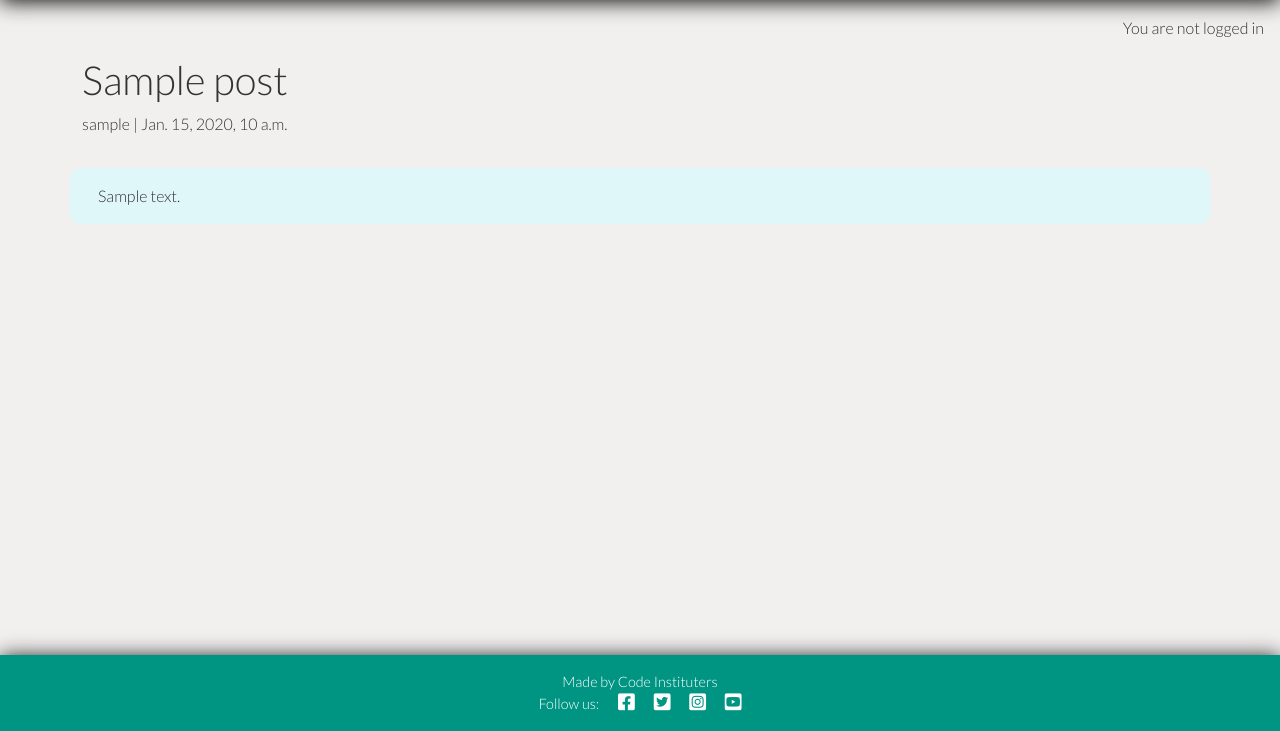
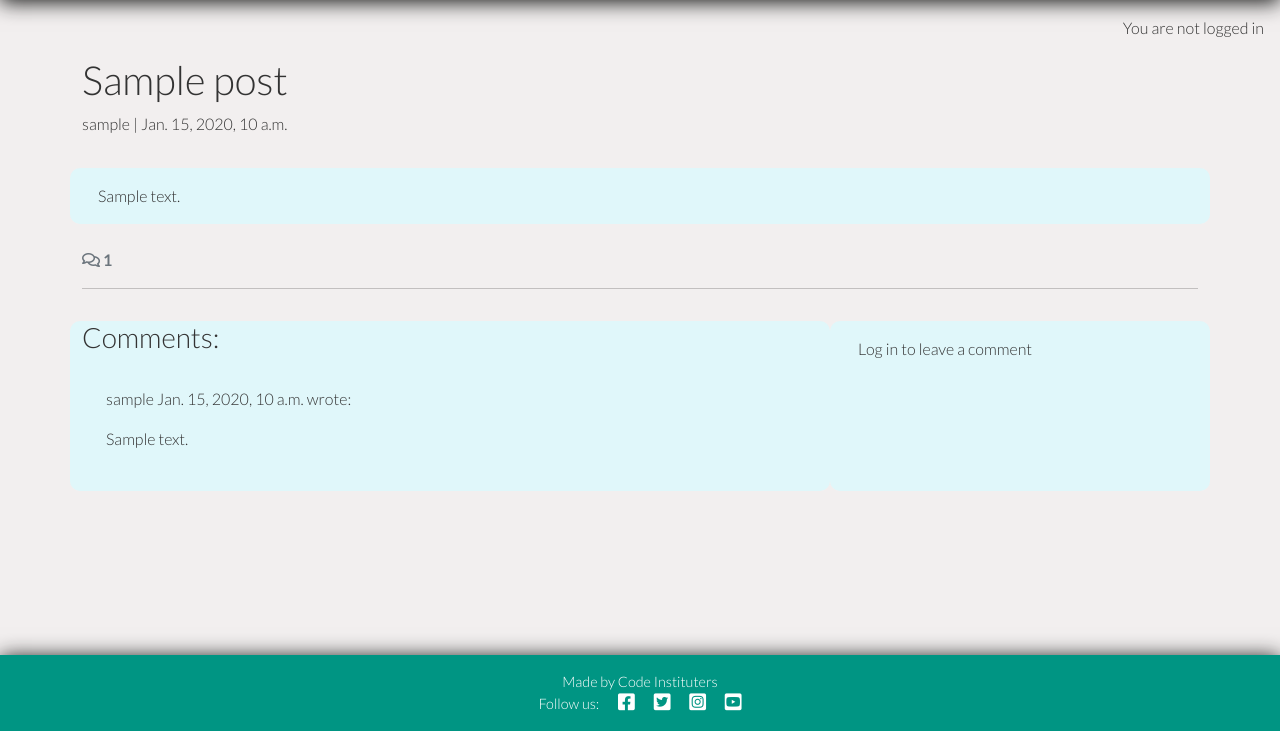
Before and after one commit to marklaban36/card_blog_central, a Django app: a page that uses templates/base.html in a window 1280 px wide. Shown: the part 69-800 px from the top of the page. Run offline with Django 4.2, Linux system fonts and the light colour scheme; tables that the repository leaves empty hold one stand-in row (values such as "Sample post"); some libraries are stand-ins or nearby versions.

Commit message:
Add deleye and edit for user add buttons and messages

```diff
--- a/blog/templates/blog/post_detail.html
+++ b/blog/templates/blog/post_detail.html
@@ -1,5 +1,6 @@
 {% extends 'base.html' %} {% block content %}
 {% load static %}
+{% load crispy_forms_tags %}
 
 <div class="masthead">
     <div class="container">
@@ -26,6 +27,99 @@
             </div>
         </div>
     </div>
+      <!-- Displaying count of comments -->
+  <div class="row">
+    <div class="col-12">
+      <strong class="text-secondary">
+        <i class="far fa-comments"></i> {{ comment_count }}
+      </strong>
+    </div>
+    <div class="col-12">
+      <hr>
+    </div>
+  </div>
+  <!-- Displaying Comments -->
+  <div class="row">
+    <div class="col-md-8 card mb-4  mt-3 ">
+      <h3>Comments:</h3>
+      <div class="card-body">
+        {% for comment in comments %}
+        <div class="p-2 comments
+          {% if not comment.approved and comment.author == user %}
+          faded{% elif not comment.approved %} d-none{% endif %}">
+          <p class="font-weight-bold">
+            {{ comment.author }}
+            <span class="font-weight-normal">
+              {{ comment.created_on }}
+            </span> wrote:
+          </p>
+          <div id="comment{{ comment.id }}">
+            {{ comment.body | linebreaks }}
+          </div>
+          {% if not comment.approved and comment.author == user %}
+          <p class="approval">
+            This comment is awaiting approval
+          </p>
+          {% endif %}
+           {% if user.is_authenticated and comment.author == user %}
+           <button class="btn btn-edit"
+              comment_id="{{ comment.id }}">Edit</button>
+           <button class="btn btn-delete"
+              comment_id="{{ comment.id }}">Delete</button>
+          {% endif %}
+        </div>
+        <!-- Our for loop ends here -->
+        {% endfor %}
+      </div>
+    </div>
+       <!-- Creating New Comments -->
+    <div class="col-md-4 card mb-4 mt-3">
+      <div class="card-body">
+        {% if user.is_authenticated %}
+        <h3>Leave a comment:</h3>
+        <p>Posting as: {{ user.username }}</p>
+        <form id="commentForm" method="post"
+          style="margin-top: 1.3em;">
+          {{ comment_form | crispy }}
+          {% csrf_token %}
+          <button id="submitButton" type="submit"
+            class="btn btn-signup btn-lg">Submit</button>
+        </form>
+        {% else %}
+        <p>Log in to leave a comment</p>
+        {% endif %}
+      </div>
+    </div>
+  </div>
+</div>
+
+<!-- Delete confirmation modal -->
+<div class="modal fade" id="deleteModal" tabindex="-1"
+  aria-labelledby="deleteModalLabel" aria-hidden="true">
+  <div class="modal-dialog">
+    <div class="modal-content">
+      <div class="modal-header">
+        <h5 class="modal-title"
+          id="deleteModalLabel">Delete comment?</h5>
+        <button type="button" class="btn-close"
+          data-bs-dismiss="modal" aria-label="Close"></button>
+      </div>
+      <div class="modal-body">
+        Are you sure you want to delete your comment?
+        This action cannot be undone.
+      </div>
+      <div class="modal-footer">
+        <button type="button" class="btn btn-secondary"
+          data-bs-dismiss="modal">Close</button>
+        <a id="deleteConfirm" href="#" class="btn
+          btn-danger">Delete</a>
+      </div>
+    </div>
+  </div>
 </div>
 
 {% endblock content %}
+
+{% block extras %}
+<script src="{% static 'js/comments.js' %}"></script>
+{% endblock %}
--- a/blog/urls.py
+++ b/blog/urls.py
@@ -4,4 +4,8 @@ from django.urls import path
 urlpatterns = [
     path('', views.PostList.as_view(), name='home'),
     path('<slug:slug>/', views.post_detail, name='post_detail'),
+    path('<slug:slug>/edit_comment/<int:comment_id>',
+         views.comment_edit, name='comment_edit'),
+    path('<slug:slug>/delete_comment/<int:comment_id>',
+         views.comment_delete, name='comment_delete'),
 ]
--- a/blog/views.py
+++ b/blog/views.py
@@ -1,11 +1,14 @@
-from django.shortcuts import render, get_object_or_404
+from django.shortcuts import render, get_object_or_404, reverse
 from django.views import generic
-from .models import Post
+from django.contrib import messages
+from django.http import HttpResponseRedirect
+from .models import Post, Comment
+from .forms import CommentForm
 
 # Create your views here.
 class PostList(generic.ListView):
     queryset = Post.objects.filter(status=1)
-    template_name = "blog/public_post.html"
+    template_name = "blog/index.html"
     paginate_by = 6
 
 
@@ -25,9 +28,68 @@ def post_detail(request, slug):
 
     queryset = Post.objects.filter(status=1)
     post = get_object_or_404(queryset, slug=slug)
+    comments = post.comments.all().order_by("-created_on")
+    comment_count = post.comments.filter(approved=True).count()
+
+    if request.method == "POST":
+        comment_form = CommentForm(data=request.POST)
+        if comment_form.is_valid():
+            comment = comment_form.save(commit=False)
+            comment.author = request.user
+            comment.post = post
+            comment.save()
+            messages.add_message(
+                request, messages.SUCCESS,
+                'Comment submitted and awaiting approval'
+            )
+
+    comment_form = CommentForm()
 
     return render(
         request,
         "blog/post_detail.html",
-        {"post": post},
+        {
+            "post": post,
+            "comments": comments,
+            "comment_count": comment_count,
+            "comment_form": comment_form,
+        },
     )
+
+def comment_edit(request, slug, comment_id):
+    """
+    view to edit comments
+    """
+    if request.method == "POST":
+
+        queryset = Post.objects.filter(status=1)
+        post = get_object_or_404(queryset, slug=slug)
+        comment = get_object_or_404(Comment, pk=comment_id)
+        comment_form = CommentForm(data=request.POST, instance=comment)
+
+        if comment_form.is_valid() and comment.author == request.user:
+            comment = comment_form.save(commit=False)
+            comment.post = post
+            comment.approved = False
+            comment.save()
+            messages.add_message(request, messages.SUCCESS, 'Comment Updated!')
+        else:
+            messages.add_message(request, messages.ERROR, 'Error updating comment!')
+
+    return HttpResponseRedirect(reverse('post_detail', args=[slug]))
+
+def comment_delete(request, slug, comment_id):
+    """
+    view to delete comment
+    """
+    queryset = Post.objects.filter(status=1)
+    post = get_object_or_404(queryset, slug=slug)
+    comment = get_object_or_404(Comment, pk=comment_id)
+
+    if comment.author == request.user:
+        comment.delete()
+        messages.add_message(request, messages.SUCCESS, 'Comment deleted!')
+    else:
+        messages.add_message(request, messages.ERROR, 'You can only delete your own comments!')
+
+    return HttpResponseRedirect(reverse('post_detail', args=[slug]))
--- /dev/null
+++ b/static/js/comments.js
@@ -0,0 +1,46 @@
+const editButtons = document.getElementsByClassName("btn-edit");
+const commentText = document.getElementById("id_body");
+const commentForm = document.getElementById("commentForm");
+const submitButton = document.getElementById("submitButton");
+
+const deleteModal = new bootstrap.Modal(document.getElementById("deleteModal"));
+const deleteButtons = document.getElementsByClassName("btn-delete");
+const deleteConfirm = document.getElementById("deleteConfirm");
+
+/**
+* Initializes edit functionality for the provided edit buttons.
+*
+* For each button in the `editButtons` collection:
+* - Retrieves the associated comment's ID upon click.
+* - Fetches the content of the corresponding comment.
+* - Populates the `commentText` input/textarea with the comment's content for editing.
+* - Updates the submit button's text to "Update".
+* - Sets the form's action attribute to the `edit_comment/{commentId}` endpoint.
+*/
+for (let button of editButtons) {
+  button.addEventListener("click", (e) => {
+    let commentId = e.target.getAttribute("comment_id");
+    let commentContent = document.getElementById(`comment${commentId}`).innerText;
+    commentText.value = commentContent;
+    submitButton.innerText = "Update";
+    commentForm.setAttribute("action", `edit_comment/${commentId}`);
+  });
+}
+
+/**
+* Initializes deletion functionality for the provided delete buttons.
+*
+* For each button in the `deleteButtons` collection:
+* - Retrieves the associated comment's ID upon click.
+* - Updates the `deleteConfirm` link's href to point to the
+* deletion endpoint for the specific comment.
+* - Displays a confirmation modal (`deleteModal`) to prompt
+* the user for confirmation before deletion.
+*/
+for (let button of deleteButtons) {
+  button.addEventListener("click", (e) => {
+    let commentId = e.target.getAttribute("comment_id");
+    deleteConfirm.href = `delete_comment/${commentId}`;
+    deleteModal.show();
+  });
+}
--- a/static/js/script.js
+++ /dev/null
@@ -1 +0,0 @@
-console.log("Life, is about card collecting!");
--- a/templates/base.html
+++ b/templates/base.html
@@ -73,8 +73,6 @@
             </div>
         </div>
     </nav>
-
-    <!-- displaying Django messages -->
     <div class="container">
         <div class="row">
             <div class="col-md-8 offset-md-2">
@@ -120,6 +118,9 @@
         integrity="sha384-gtEjrD/SeCtmISkJkNUaaKMoLD0//ElJ19smozuHV6z3Iehds+3Ulb9Bn9Plx0x4" crossorigin="anonymous">
         </script>
     <script src="{% static 'js/script.js' %}"></script>
+
+	  {% block extras %}
+      {% endblock %}
 </body>
 
 </html>
```
Also changed, not shown: templates/account/signup.html (+31 -14 lines).
